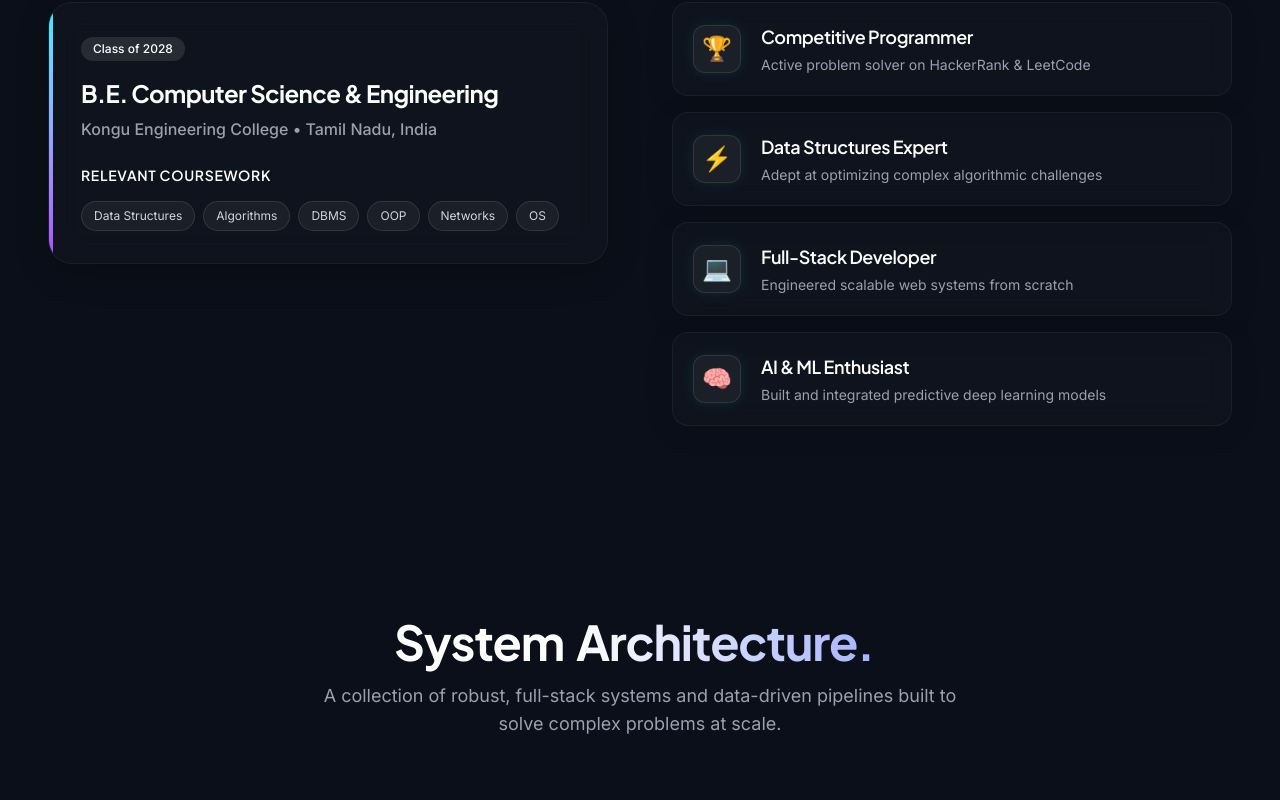
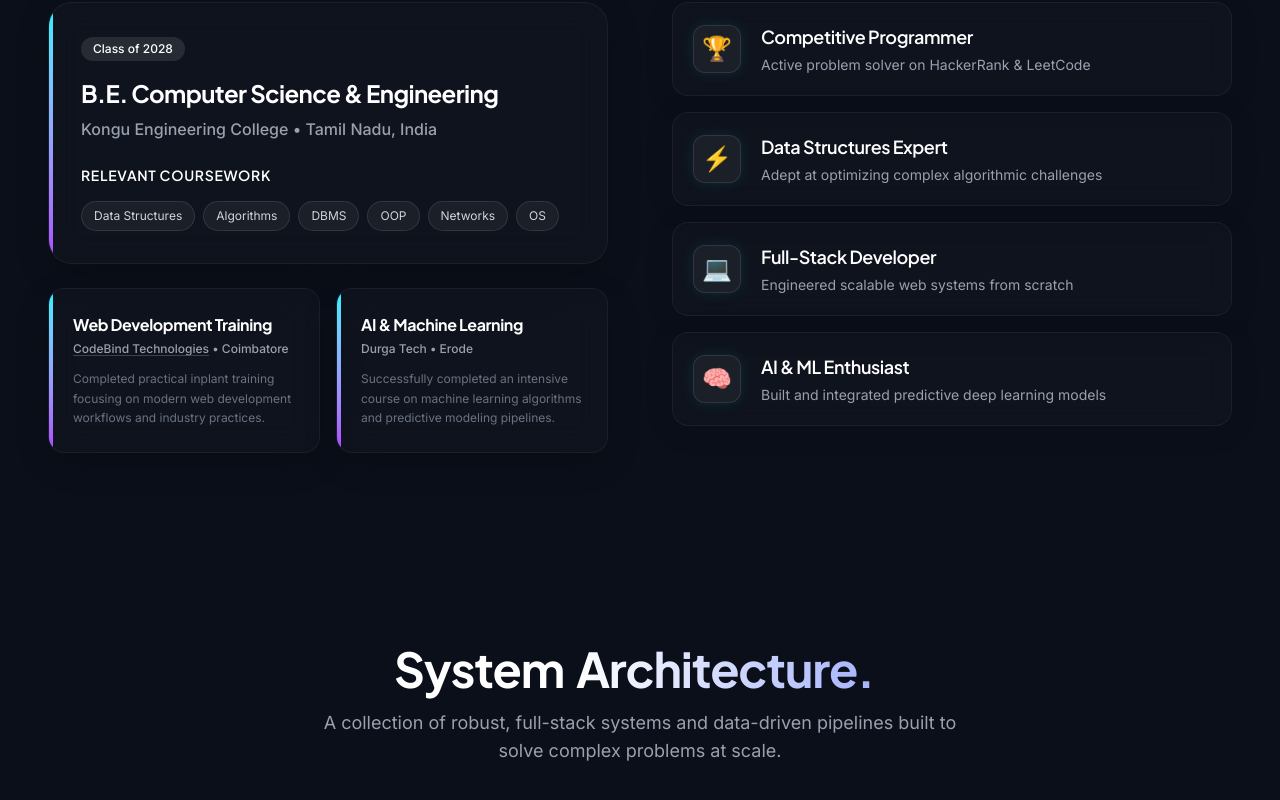
Before and after one commit to SrimanKumarV/my_portfolio, a React app: page / in a window 1280 px wide. Shown: the part 1740-2540 px from the top of the page. Built offline with nearby package versions, Linux system fonts and the light colour scheme; the HTML template or start-up script is replaced by a standard one.

Commit message:
feat: Add CodeBind Technologies and Durga Tech training experiences

```diff
--- a/src/sections/Education.tsx
+++ b/src/sections/Education.tsx
@@ -16,7 +16,7 @@ export const Education = () => {
 
           <motion.div
             whileHover={{ y: -8, boxShadow: "0 20px 40px -10px rgba(0,0,0,0.5)" }}
-            className="glass-card p-8 rounded-3xl relative overflow-hidden transition-shadow"
+            className="glass-card p-8 rounded-3xl relative overflow-hidden transition-shadow mb-6"
           >
             <div className="absolute top-0 left-0 w-1 h-full bg-gradient-to-b from-accent to-purple-500" />
             <span className="inline-block px-3 py-1 bg-white/10 text-xs font-medium text-white rounded-full mb-4">Class of 2028</span>
@@ -36,6 +36,36 @@ export const Education = () => {
               </div>
             </div>
           </motion.div>
+
+          <div className="grid grid-cols-1 sm:grid-cols-2 gap-4">
+            <motion.div
+              whileHover={{ y: -4, boxShadow: "0 10px 30px -10px rgba(0,0,0,0.5)" }}
+              className="glass-card p-6 rounded-2xl relative overflow-hidden transition-shadow h-full flex flex-col"
+            >
+              <div className="absolute top-0 left-0 w-1 h-full bg-gradient-to-b from-accent to-purple-500" />
+              <h3 className="text-md font-display font-bold text-white mb-1">
+                Web Development Training
+              </h3>
+              <p className="text-gray-400 font-medium text-xs mb-3">
+                <a href="https://codebindtechnologies.com/" target="_blank" rel="noreferrer" className="hover:text-accent transition-colors underline decoration-white/20 underline-offset-2">CodeBind Technologies</a> &bull; Coimbatore
+              </p>
+              <p className="text-xs text-gray-500 leading-relaxed mt-auto">Completed practical inplant training focusing on modern web development workflows and industry practices.</p>
+            </motion.div>
+
+            <motion.div
+              whileHover={{ y: -4, boxShadow: "0 10px 30px -10px rgba(0,0,0,0.5)" }}
+              className="glass-card p-6 rounded-2xl relative overflow-hidden transition-shadow h-full flex flex-col"
+            >
+              <div className="absolute top-0 left-0 w-1 h-full bg-gradient-to-b from-accent to-purple-500" />
+              <h3 className="text-md font-display font-bold text-white mb-1">
+                AI & Machine Learning
+              </h3>
+              <p className="text-gray-400 font-medium text-xs mb-3">
+                Durga Tech &bull; Erode
+              </p>
+              <p className="text-xs text-gray-500 leading-relaxed mt-auto">Successfully completed an intensive course on machine learning algorithms and predictive modeling pipelines.</p>
+            </motion.div>
+          </div>
         </motion.div>
 
         <motion.div
```
